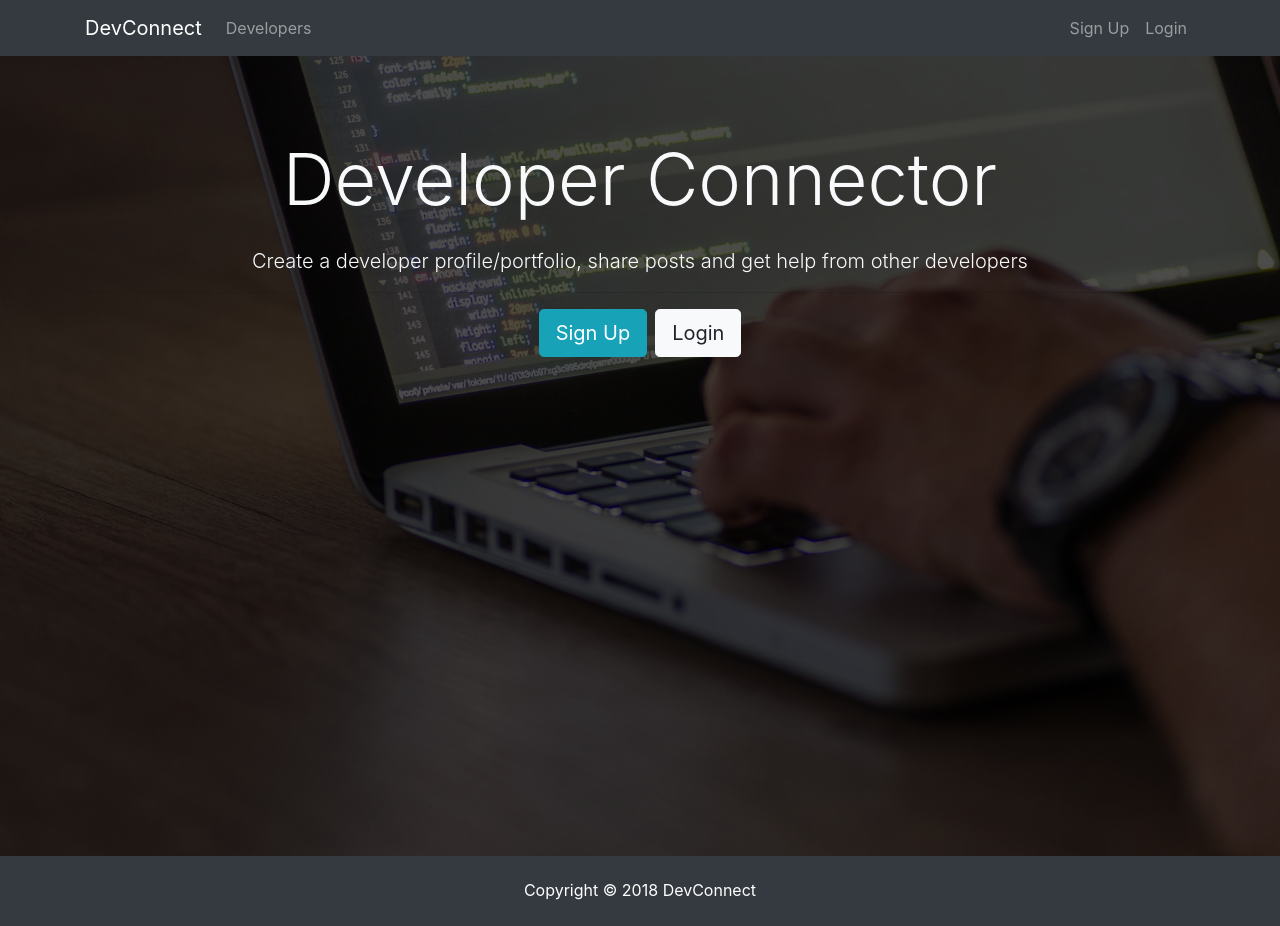
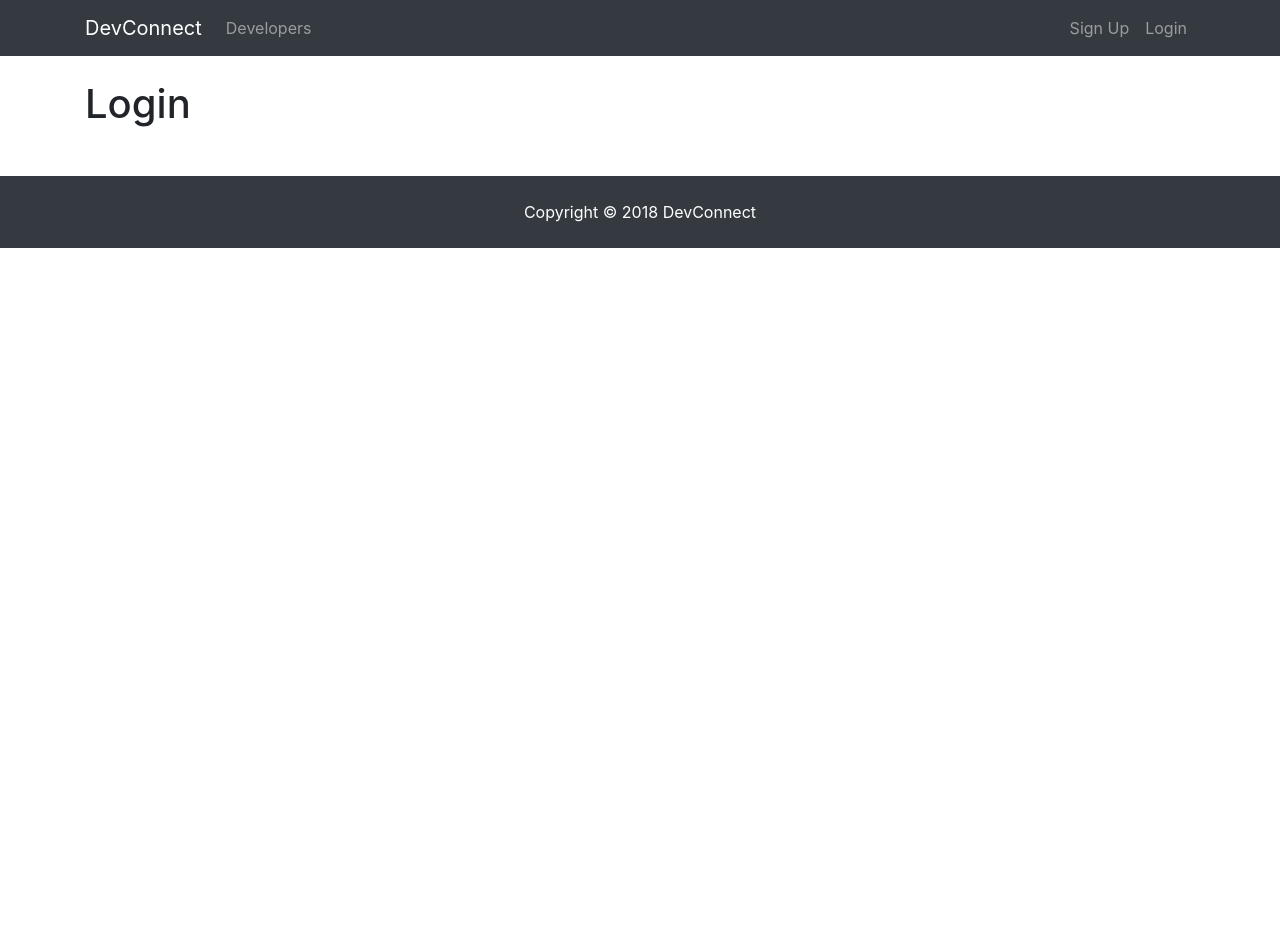
Before and after one commit to maheshwarimonika/devConnect, a React (Create React App) app in the folder client/: page /login in a window 1280 px wide. After the commit the page ends 800 px from the top, so only its background shows below. Built offline with nearby package versions, Linux system fonts and the light colour scheme.

Commit message:
react router

```diff
--- a/client/package.json
+++ b/client/package.json
@@ -5,6 +5,7 @@
   "dependencies": {
     "react": "^16.7.0",
     "react-dom": "^16.7.0",
+    "react-router-dom": "^4.3.1",
     "react-scripts": "2.1.1"
   },
   "scripts": {
--- a/client/src/App.js
+++ b/client/src/App.js
@@ -1,18 +1,27 @@
 import React, { Component } from 'react';
+import { BrowserRouter as Router , Route} from 'react-router-dom';
 import Navbar from './components/layout/Navbar';
 import Footer from './components/layout/Footer';
 import Landing from './components/layout/Landing';
+import Register from './components/auth/Register';
+import Login from './components/auth/Login';
 
 import './App.css';
 
 class App extends Component {
   render() {
     return (
-      <div className="App">
-        <Navbar />
-        <Landing />
-        <Footer />
-      </div>
+      <Router>
+        <div className="App">
+          <Navbar />
+          <Route exact path="/" component= { Landing } />
+          <div className="container">
+            <Route exact path="/register" component= { Register } />
+            <Route exact path="/login" component= { Login } />
+          </div>
+          <Footer />
+        </div>
+      </Router>
     );
   }
 }
--- /dev/null
+++ b/client/src/components/auth/Login.js
@@ -0,0 +1,13 @@
+import React, { Component } from 'react';
+
+class Login extends Component {
+  render(){
+    return(
+      <div>
+        <h1>Login</h1>
+      </div>
+    )
+  }
+}
+
+export default Login;
--- /dev/null
+++ b/client/src/components/auth/Register.js
@@ -0,0 +1,13 @@
+import React, { Component } from 'react';
+
+class Register extends Component {
+  render(){
+    return(
+      <div>
+        <h1>Register</h1>
+      </div>
+    )
+  }
+}
+
+export default Register;
--- a/client/src/components/layout/Landing.js
+++ b/client/src/components/layout/Landing.js
@@ -1,4 +1,5 @@
 import React, { Component } from 'react';
+import { Link } from 'react-router-dom';
 
 class Landing extends Component {
   render(){
@@ -12,8 +13,8 @@
                 </h1>
                 <p className="lead"> Create a developer profile/portfolio, share posts and get help from other developers</p>
                 <hr />
-                <a href="register.html" className="btn btn-lg btn-info mr-2">Sign Up</a>
-                <a href="login.html" className="btn btn-lg btn-light">Login</a>
+                <Link className="btn btn-lg btn-info mr-2" to="/register">Sign Up</Link>
+                <Link className="btn btn-lg btn-light" to="/login">Login</Link>
               </div>
             </div>
           </div>
--- a/client/src/components/layout/Navbar.js
+++ b/client/src/components/layout/Navbar.js
@@ -1,11 +1,12 @@
 import React, { Component } from 'react';
+import { Link } from 'react-router-dom';
 
 class Navbar extends Component {
   render(){
     return (
       <nav className="navbar navbar-expand-sm navbar-dark bg-dark mb-4">
         <div className="container">
-          <a className="navbar-brand" href="landing.html">DevConnect</a>
+          <Link className="navbar-brand" to="/">DevConnect</Link>
           <button className="navbar-toggler" type="button" data-toggle="collapse" data-target="#mobile-nav">
             <span className="navbar-toggler-icon"></span>
           </button>
@@ -13,17 +14,17 @@
           <div className="collapse navbar-collapse" id="mobile-nav">
             <ul className="navbar-nav mr-auto">
               <li className="nav-item">
-                <a className="nav-link" href="profiles.html"> Developers
-                </a>
+                <Link className="nav-link" to="/profiles"> Developers
+                </Link>
               </li>
             </ul>
 
             <ul className="navbar-nav ml-auto">
               <li className="nav-item">
-                <a className="nav-link" href="register.html">Sign Up</a>
+                <Link className="nav-link" to="/register">Sign Up</Link>
               </li>
               <li className="nav-item">
-                <a className="nav-link" href="login.html">Login</a>
+                <Link className="nav-link" to="/login">Login</Link>
               </li>
             </ul>
           </div>
```
Also changed, not shown: 1 other file (tests, documents, lock files or other folders).
